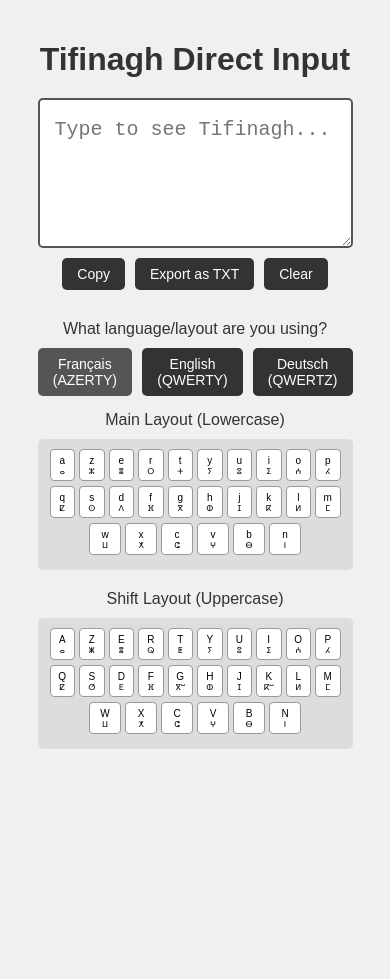
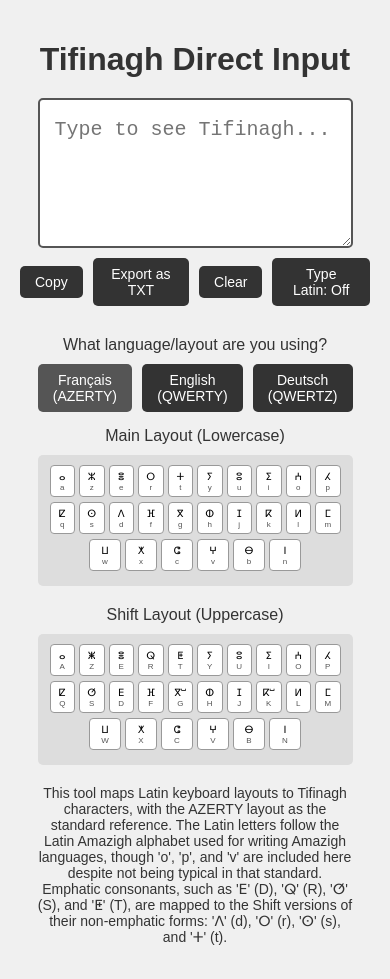
Before and after one commit to abdelhaqueidali/Amazigh-Scripts-Converter, a plain HTML site: page Direct.html in a window 390 px wide. Before the commit the page ends 844 px from the top, so only its background shows below. Drawn offline with Linux system fonts and the light colour scheme.

Commit message:
Update Direct.html

```diff
--- a/Direct.html
+++ b/Direct.html
@@ -43,6 +43,7 @@
             margin: 10px 0;
             display: flex;
             gap: 10px;
+            align-items: center;
         }
         .keyboard-container {
             margin-top: 20px;
@@ -93,6 +94,13 @@
             line-height: 1.2;
             text-align: center;
         }
+        .key .tifinagh {
+            color: #000;
+        }
+        .key .latin {
+            color: #555;
+            font-size: 10px;
+        }
         button {
             padding: 10px 20px;
             font-size: 16px;
@@ -108,6 +116,22 @@
         }
         button.active {
             background-color: #555;
+        }
+        #typeLatinButton {
+            background-color: #333;
+        }
+        #typeLatinButton.on {
+            background-color: #2ecc71;
+        }
+        #typeLatinButton.on:hover {
+            background-color: #27ae60;
+        }
+        .explanation {
+            font-size: 16px;
+            color: #333;
+            text-align: center;
+            margin-top: 10px;
+            max-width: 800px;
         }
         @media (max-width: 600px) {
             #tifinaghInput {
@@ -128,11 +152,14 @@
                 font-size: 10px;
                 margin: 0 2px;
             }
-            .key .tifinagh {
+            .key .latin {
                 font-size: 8px;
             }
             .keyboard-prompt, .keyboard-title {
                 font-size: 16px;
+            }
+            .explanation {
+                font-size: 14px;
             }
         }
     </style>
@@ -144,6 +171,7 @@
         <button id="copyButton">Copy</button>
         <button id="exportButton">Export as TXT</button>
         <button id="clearButton">Clear</button>
+        <button id="typeLatinButton">Type Latin: Off</button>
     </div>
     <div class="keyboard-container">
         <div class="keyboard-prompt">What language/layout are you using?</div>
@@ -158,6 +186,9 @@
             <div class="keyboard-title">Shift Layout (Uppercase)</div>
             <div class="keyboard" id="shiftKeyboard"></div>
         </div>
+        <p class="explanation">
+            This tool maps Latin keyboard layouts to Tifinagh characters, with the AZERTY layout as the standard reference. The Latin letters follow the Latin Amazigh alphabet used for writing Amazigh languages, though 'o', 'p', and 'v' are included here despite not being typical in that standard. Emphatic consonants, such as 'ⴹ' (D), 'ⵕ' (R), 'ⵚ' (S), and 'ⵟ' (T), are mapped to the Shift versions of their non-emphatic forms: 'ⴷ' (d), 'ⵔ' (r), 'ⵙ' (s), and 'ⵜ' (t).
+        </p>
     </div>
 
     <script>
@@ -196,12 +227,14 @@
         const copyButton = document.getElementById('copyButton');
         const exportButton = document.getElementById('exportButton');
         const clearButton = document.getElementById('clearButton');
+        const typeLatinButton = document.getElementById('typeLatinButton');
         const azertyButton = document.getElementById('azertyButton');
         const qwertyButton = document.getElementById('qwertyButton');
         const qwertzButton = document.getElementById('qwertzButton');
         const mainKeyboard = document.getElementById('mainKeyboard');
         const shiftKeyboard = document.getElementById('shiftKeyboard');
         let currentValue = '';
+        let isTypeLatin = false;
 
         // Keyboard layouts
         const layouts = {
@@ -258,7 +291,7 @@
                 rowKeys.forEach(key => {
                     const keyDiv = document.createElement('div');
                     keyDiv.className = 'key';
-                    keyDiv.innerHTML = `<span class="latin">${key}</span><span class="tifinagh">${tifinaghMap[key] || key}</span>`;
+                    keyDiv.innerHTML = `<span class="tifinagh">${tifinaghMap[key] || key}</span><span class="latin">${key}</span>`;
                     row.appendChild(keyDiv);
                 });
                 mainKeyboard.appendChild(row);
@@ -269,7 +302,7 @@
                 rowKeys.forEach(key => {
                     const keyDiv = document.createElement('div');
                     keyDiv.className = 'key';
-                    keyDiv.innerHTML = `<span class="latin">${key}</span><span class="tifinagh">${tifinaghMap[key] || key}</span>`;
+                    keyDiv.innerHTML = `<span class="tifinagh">${tifinaghMap[key] || key}</span><span class="latin">${key}</span>`;
                     row.appendChild(keyDiv);
                 });
                 shiftKeyboard.appendChild(row);
@@ -279,7 +312,7 @@
         // Initialize with AZERTY
         createKeyboard(layouts.azerty);
 
-        // Button event listeners
+        // Button event listeners for layout switching
         function setActiveButton(activeButton) {
             [azertyButton, qwertyButton, qwertzButton].forEach(btn => btn.classList.remove('active'));
             activeButton.classList.add('active');
@@ -298,6 +331,13 @@
         qwertzButton.addEventListener('click', () => {
             createKeyboard(layouts.qwertz);
             setActiveButton(qwertzButton);
+        });
+
+        // Type Latin button toggle
+        typeLatinButton.addEventListener('click', () => {
+            isTypeLatin = !isTypeLatin;
+            typeLatinButton.textContent = `Type Latin: ${isTypeLatin ? 'On' : 'Off'}`;
+            typeLatinButton.classList.toggle('on', isTypeLatin);
         });
 
         // Handle keydown to capture and convert input
@@ -319,8 +359,8 @@
             }
             event.preventDefault();
             const char = event.key;
-            const tifinaghChar = tifinaghMap[char] || char;
-            currentValue += tifinaghChar;
+            const outputChar = isTypeLatin ? char : (tifinaghMap[char] || char);
+            currentValue += outputChar;
             tifinaghInput.value = currentValue;
         });
 
@@ -328,7 +368,9 @@
         tifinaghInput.addEventListener('paste', (event) => {
             event.preventDefault();
             const pastedText = (event.clipboardData || window.clipboardData).getData('text');
-            const convertedText = pastedText.split('').map(char => tifinaghMap[char] || char).join('');
+            const convertedText = isTypeLatin
+                ? pastedText
+                : pastedText.split('').map(char => tifinaghMap[char] || char).join('');
             currentValue += convertedText;
             tifinaghInput.value = currentValue;
         });
```
